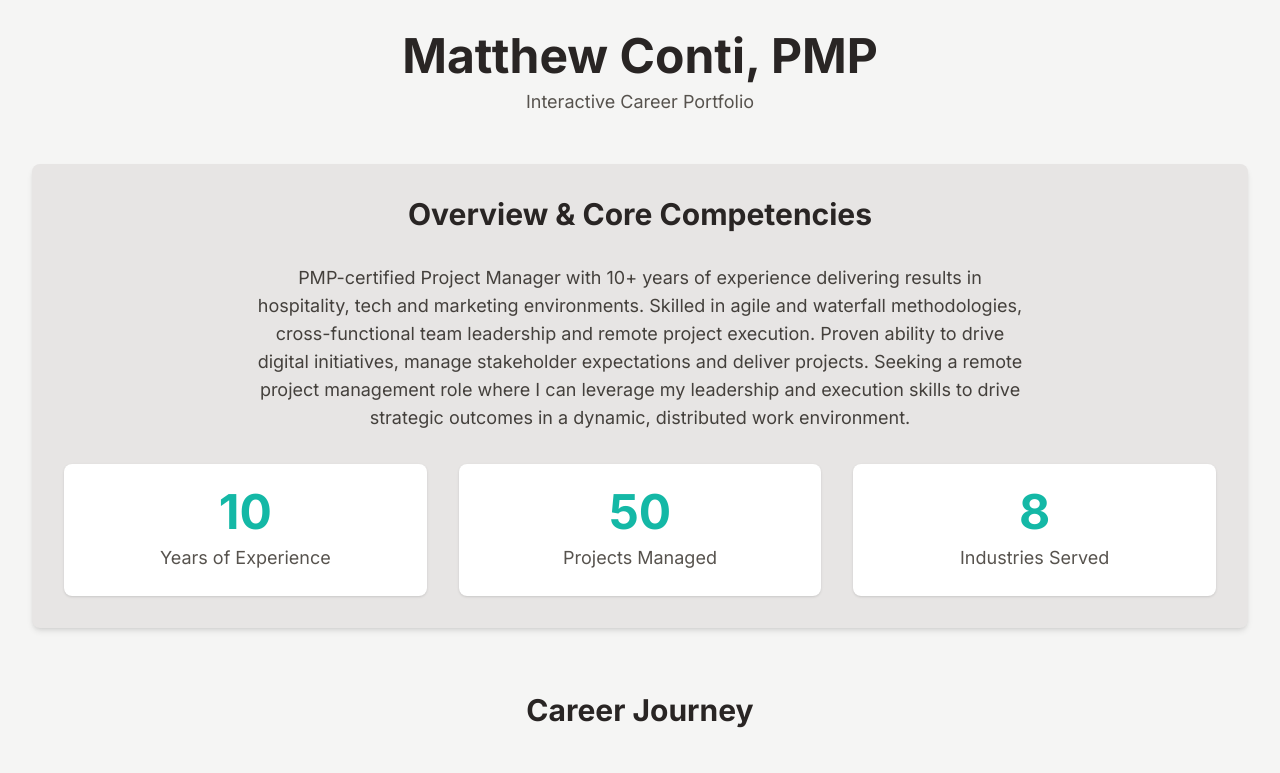
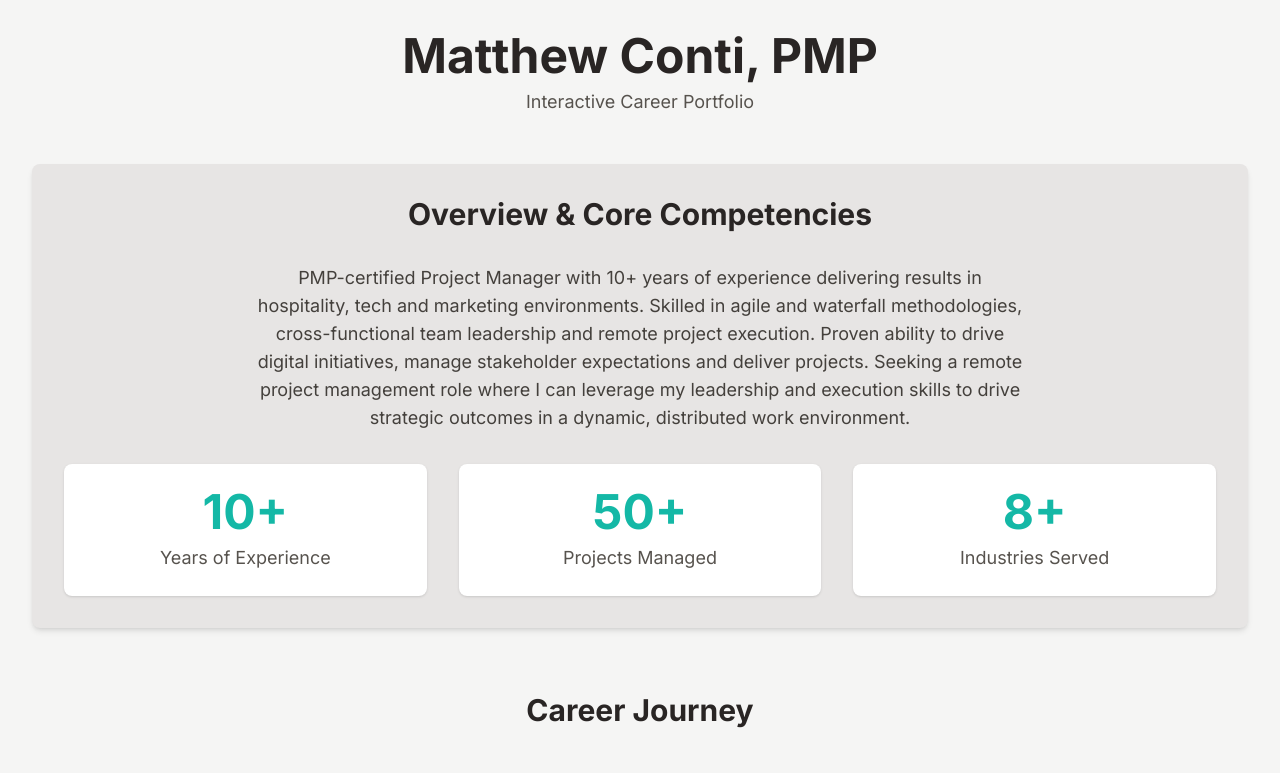
Before and after one commit to conti-matthew/interactive-portfolio, a plain HTML site: page index.html in a window 1280 px wide. Shown: the top 773 px of the page. Drawn offline with nearby package versions, Linux system fonts and the light colour scheme.

Commit message:
Update index.html

```diff
--- a/index.html
+++ b/index.html
@@ -42,8 +42,7 @@
             content: '';
             position: absolute;
             left: -31px;
-            top: 50%;
-            transform: translateY(-50%);
+            top: 10px; /* Adjusted to move to top */
             width: 20px;
             height: 20px;
             border-radius: 50%;
@@ -247,14 +246,14 @@
             const animateCounter = (counter) => {
                 const target = +counter.getAttribute('data-target');
                 const updateCount = () => {
-                    const count = +counter.innerText;
+                    const count = +counter.innerText.replace('+', ''); // Remove the '+' for calculation
                     const inc = target / speed;
 
                     if (count < target) {
                         counter.innerText = Math.ceil(count + inc);
                         setTimeout(updateCount, 1);
                     } else {
-                        counter.innerText = target;
+                        counter.innerText = target + '+';
                     }
                 };
                 updateCount();
@@ -347,7 +346,7 @@
                     ],
                     datasets: [{
                         label: 'Proficiency Level',
-                        data: [95, 90, 85, 90, 80, 85, 88],
+                        data: [95, 90, 85, 90, 85, 85, 88],
                         backgroundColor: 'rgba(20, 184, 166, 0.2)',
                         borderColor: 'rgba(20, 184, 166, 1)',
                         pointBackgroundColor: 'rgba(20, 184, 166, 1)',
```
